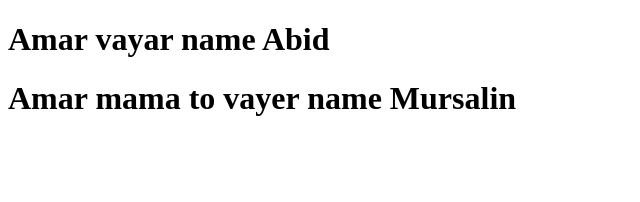
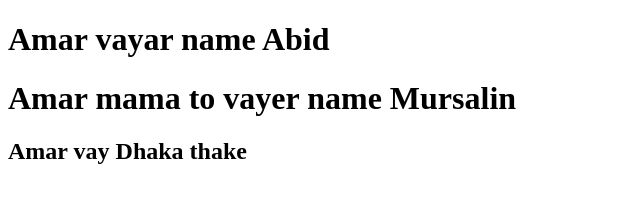
Before and after one commit to abuyousufratul/ratul-6-repo, a plain HTML site: page index.html in a window 1280 px wide. Shown: the whole page, without its empty margins (0-640 px from the left). Drawn offline with Linux system fonts and the light colour scheme.

Commit message:
Ratul text

```diff
--- a/index.html
+++ b/index.html
@@ -8,5 +8,6 @@
 <body>
     <h1>Amar vayar name Abid</h1>
     <h1>Amar mama to vayer name Mursalin</h1>
+    <h2>Amar vay Dhaka thake</h2>
 </body>
 </html>
```
